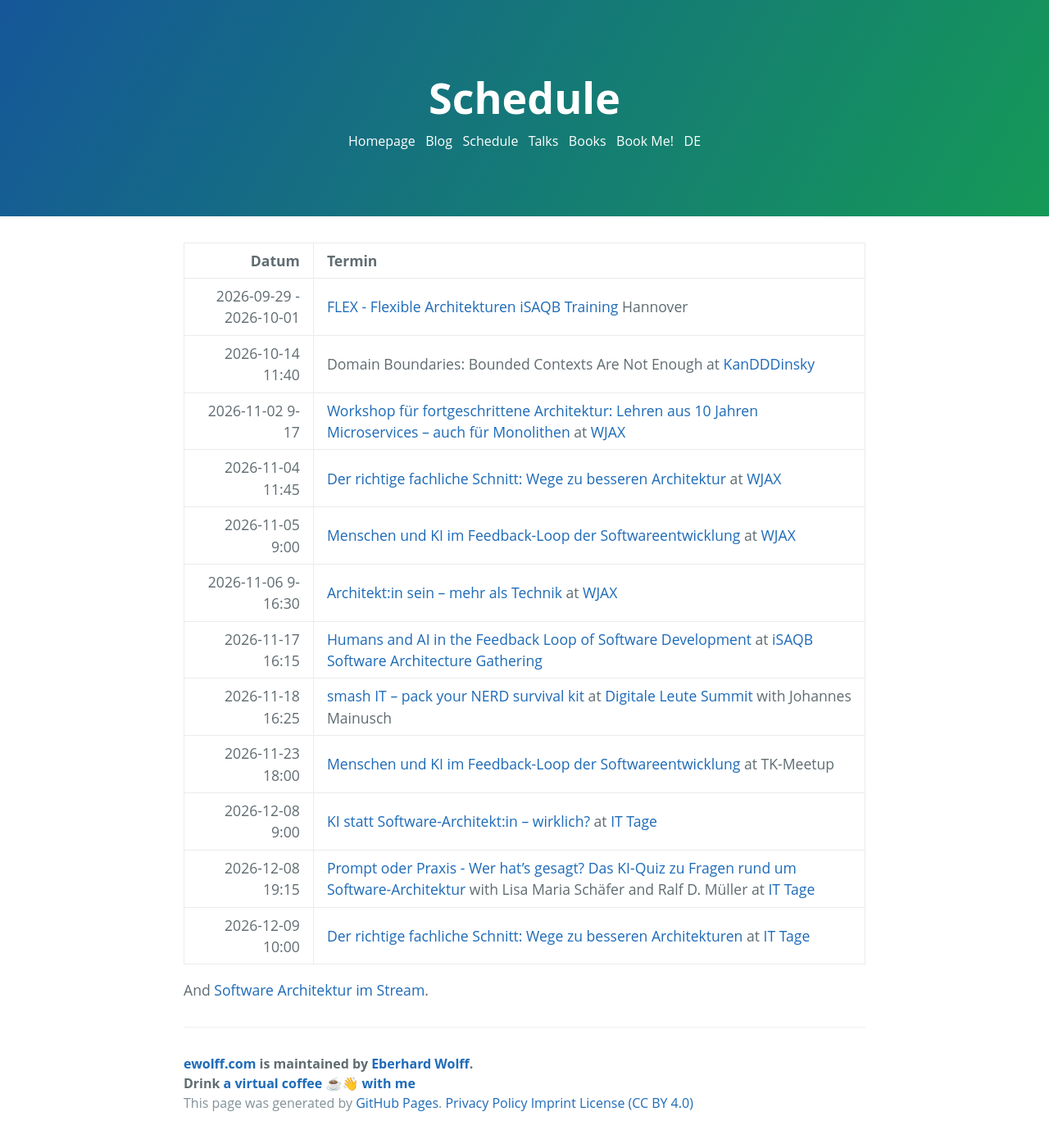
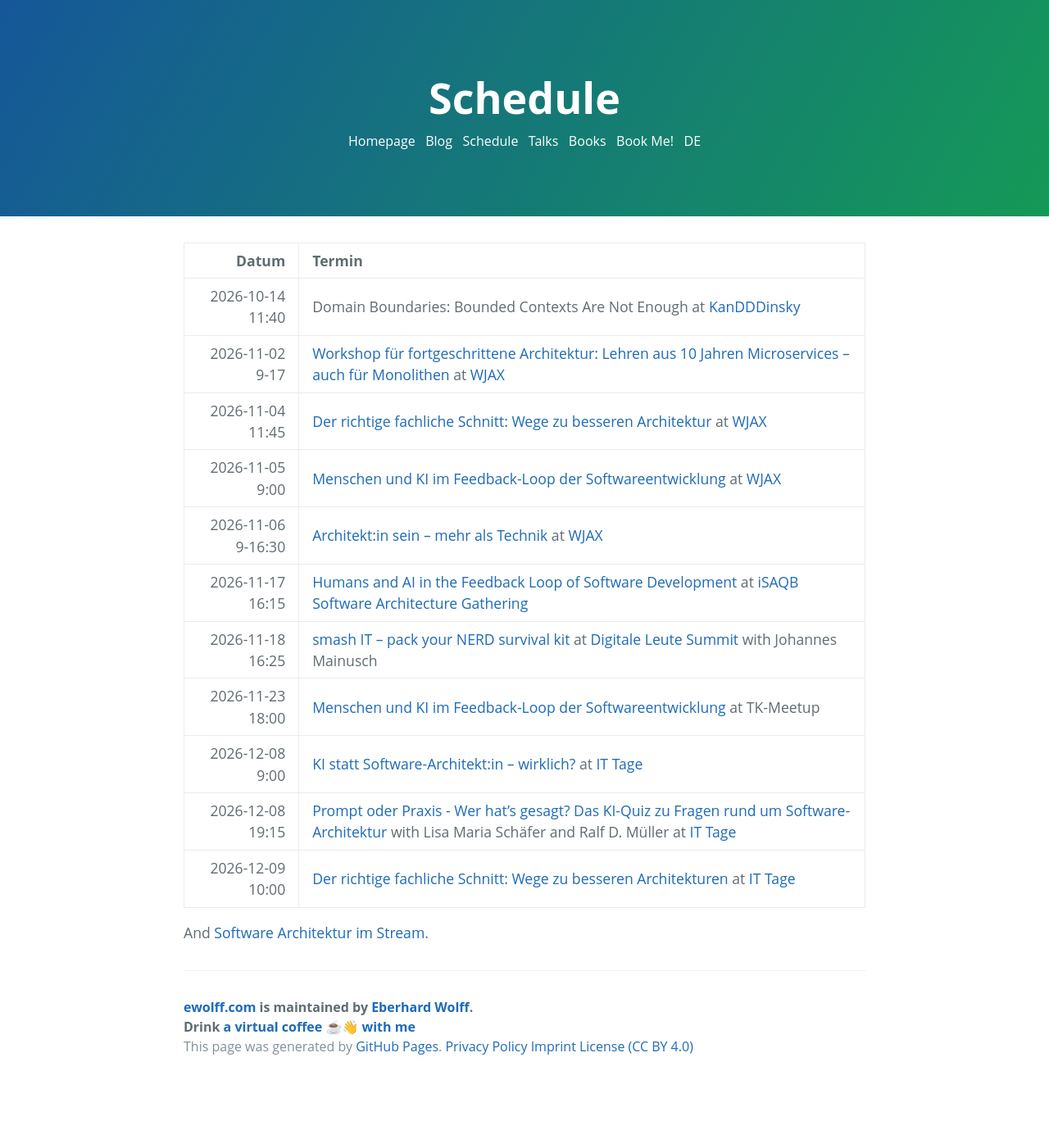
Before and after one commit to ewolff/ewolff.com, a Jekyll site: the page built from schedule.md, in a window 1280 px wide. Shown: the whole page at 82% size. Built offline with Jekyll 4.4.1, drawn with Linux system fonts in a browser that asks for light colours; our own code applies the rules of GitHub Pages for plain Markdown files; after the commit the page ends 1321 px from its top, so only the background shows below that.

Commit message:
Vergangenes FLEX Training entfernt

```diff
--- a/schedule.md
+++ b/schedule.md
@@ -4,7 +4,6 @@ title: Schedule
 
 |            Datum | Termin                                                                                                                                                                                        |
 |-----------------:|:----------------------------------------------------------------------------------------------------------------------------------------------------------------------------------------------|
-|  2026-09-29 - 2026-10-01 | [FLEX - Flexible Architekturen iSAQB Training](https://www.socreatory.com/de/trainings/flex) Hannover                                              |
 | 2026-10-14 11:40 | Domain Boundaries: Bounded Contexts Are Not Enough at [KanDDDinsky](https://kandddinsky.de/) |
 | 2026-11-02 9-17 | [Workshop für fortgeschrittene Architektur: Lehren aus 10 Jahren Microservices – auch für Monolithen](https://jax.de/microservices/microservices-workshop-fortgeschrittene/) at [WJAX](https://jax.de/muenchen/) |
 | 2026-11-04 11:45  | [Der richtige fachliche Schnitt: Wege zu besseren Architektur](https://jax.de/software-architecture/fachlicher-schnitt-ddd-architektur) at [WJAX](https://jax.de/muenchen/) |
```
Also changed, not shown: termine.md (+0 -1 lines).
